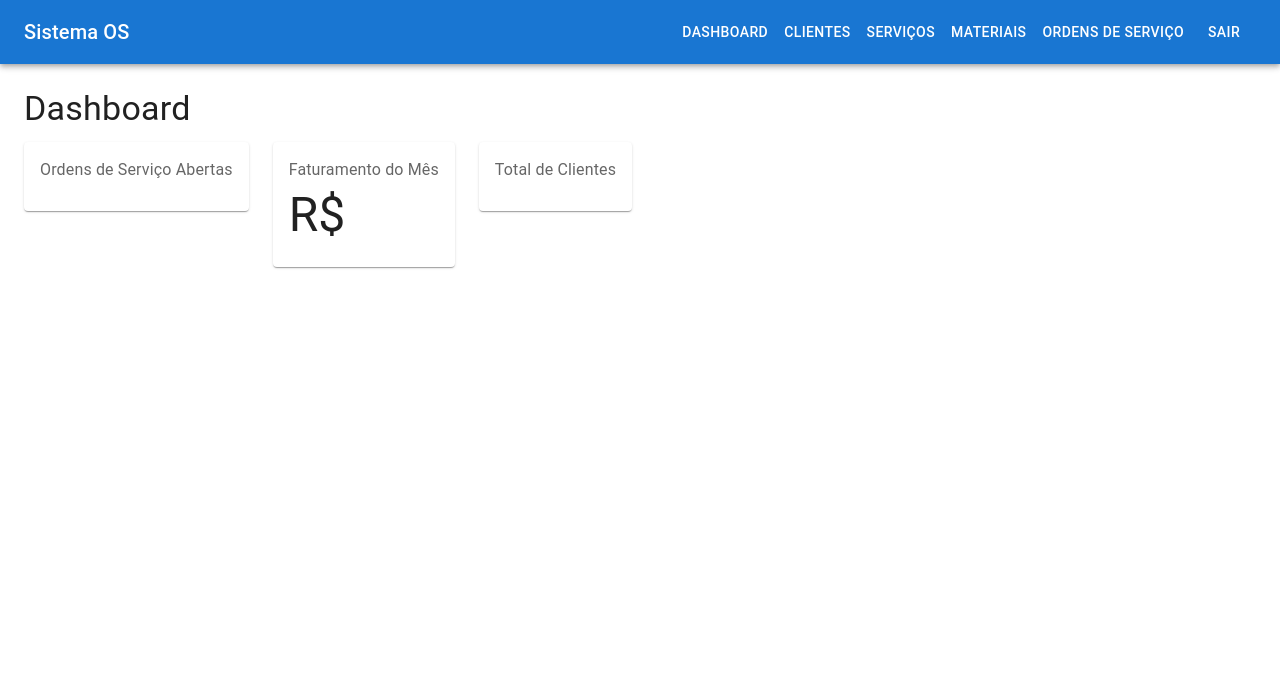
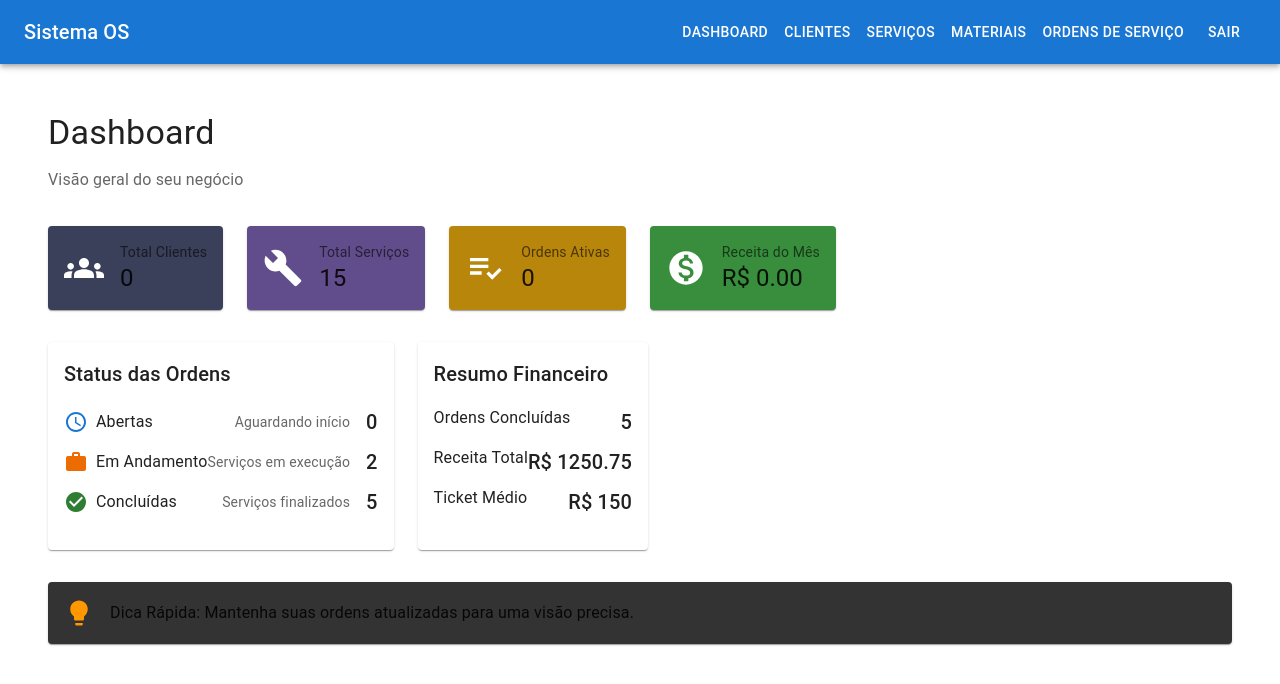
Before and after one commit to RafaelSilvaGomes/os-manager, a React app in the folder frontend/: page / in a window 1280 px wide. Shown: the top 684 px of the page. Built offline with nearby package versions, Linux system fonts and the light colour scheme; no server answers; sample sign-in values are in the browser's storage; the HTML template or start-up script is replaced by a standard one.

Commit message:
mexi no dashboard

```diff
--- a/frontend/src/pages/DashboardPage.jsx
+++ b/frontend/src/pages/DashboardPage.jsx
@@ -2,34 +2,40 @@
 
 import { useState, useEffect } from 'react';
 import axios from 'axios';
-import { Box, Grid, Card, CardContent, Typography, CircularProgress } from '@mui/material';
+import { Box, Grid, Card, CardContent, Typography, CircularProgress, Icon } from '@mui/material'; // Adicionamos 'Icon'
+import {
+  Groups as GroupsIcon,
+  Build as BuildIcon,
+  PlaylistAddCheck as PlaylistAddCheckIcon,
+  MonetizationOn as MonetizationOnIcon,
+  AccessTime as AccessTimeIcon,
+  Work as WorkIcon,
+  CheckCircle as CheckCircleIcon,
+  Lightbulb as LightbulbIcon,
+} from '@mui/icons-material'; // Importamos os ícones do Material-UI
+
 
 function DashboardPage() {
-  // 1. Estado para guardar os dados e controlar o carregamento
   const [stats, setStats] = useState(null);
   const [loading, setLoading] = useState(true);
 
+  // Re-utilizamos a função de busca de estatísticas que você já fez
   useEffect(() => {
     const fetchStats = async () => {
       try {
         const token = localStorage.getItem('accessToken');
         const config = { headers: { Authorization: `Bearer ${token}` } };
-
-        // 2. Faz a requisição para o nosso novo endpoint de estatísticas
         const response = await axios.get('http://127.0.0.1:8000/api/dashboard/stats/', config);
-
-        setStats(response.data); // Guarda o objeto de estatísticas no estado
+        setStats(response.data);
       } catch (error) {
         console.error("Erro ao buscar estatísticas do dashboard:", error);
       } finally {
         setLoading(false);
       }
     };
+    fetchStats();
+  }, []);
 
-    fetchStats();
-  }, []); // O array vazio [] garante que a busca aconteça só uma vez
-
-  // Enquanto os dados não chegam, mostra um indicador de carregamento
   if (loading) {
     return (
       <Box sx={{ display: 'flex', justifyContent: 'center', alignItems: 'center', height: '50vh' }}>
@@ -38,55 +44,140 @@ function DashboardPage() {
     );
   }
 
+  // Dados fictícios para demonstração, já que alguns KPIs ainda não temos no backend
+  // Você pode remover ou ajustar conforme formos implementando
+  const mockStats = {
+    totalClientes: stats?.total_clientes || 0,
+    totalServicos: 15, // Backend não tem esse dado ainda
+    ordensAtivas: stats?.ordens_abertas || 0,
+    receitaMes: stats?.faturamento_mes || '0.00',
+    ordensAbertasDetalhe: stats?.ordens_abertas || 0,
+    ordensEmAndamentoDetalhe: 2, // Backend não tem esse dado ainda
+    ordensConcluidasDetalhe: 5,  // Backend não tem esse dado ainda
+    receitaTotal: 1250.75, // Backend não tem esse dado ainda
+    ticketMedio: 150.00, // Backend não tem esse dado ainda
+  };
+
   return (
-    <Box sx={{ flexGrow: 1 }}>
+    <Box sx={{ flexGrow: 1, p: 3 }}>
+      {/* Título e Subtítulo */}
       <Typography variant="h4" gutterBottom>
         Dashboard
       </Typography>
+      <Typography variant="subtitle1" color="text.secondary" gutterBottom sx={{ mb: 4 }}>
+        Visão geral do seu negócio
+      </Typography>
 
-      {/* 3. O Grid do MUI organiza nossos cards em uma grade responsiva */}
+      {/* Grid para os Cards de KPIs */}
+      <Grid container spacing={3} sx={{ mb: 4 }}>
+        {/* Card: Total Clientes */}
+        <Grid item xs={12} sm={6} md={3}>
+          <Card sx={{ display: 'flex', alignItems: 'center', p: 2, backgroundColor: '#3a3f5a' }}>
+            <GroupsIcon sx={{ fontSize: 40, color: 'white', mr: 2 }} />
+            <Box>
+              <Typography variant="body2" color="text.secondary">Total Clientes</Typography>
+              <Typography variant="h5">{mockStats.totalClientes}</Typography>
+            </Box>
+          </Card>
+        </Grid>
+
+        {/* Card: Total Serviços (Ainda mockado) */}
+        <Grid item xs={12} sm={6} md={3}>
+          <Card sx={{ display: 'flex', alignItems: 'center', p: 2, backgroundColor: '#624D8C' }}>
+            <BuildIcon sx={{ fontSize: 40, color: 'white', mr: 2 }} />
+            <Box>
+              <Typography variant="body2" color="text.secondary">Total Serviços</Typography>
+              <Typography variant="h5">{mockStats.totalServicos}</Typography>
+            </Box>
+          </Card>
+        </Grid>
+
+        {/* Card: Ordens Ativas */}
+        <Grid item xs={12} sm={6} md={3}>
+          <Card sx={{ display: 'flex', alignItems: 'center', p: 2, backgroundColor: '#b8860b' }}>
+            <PlaylistAddCheckIcon sx={{ fontSize: 40, color: 'white', mr: 2 }} />
+            <Box>
+              <Typography variant="body2" color="text.secondary">Ordens Ativas</Typography>
+              <Typography variant="h5">{mockStats.ordensAtivas}</Typography>
+            </Box>
+          </Card>
+        </Grid>
+
+        {/* Card: Receita do Mês */}
+        <Grid item xs={12} sm={6} md={3}>
+          <Card sx={{ display: 'flex', alignItems: 'center', p: 2, backgroundColor: '#388E3C' }}>
+            <MonetizationOnIcon sx={{ fontSize: 40, color: 'white', mr: 2 }} />
+            <Box>
+              <Typography variant="body2" color="text.secondary">Receita do Mês</Typography>
+              <Typography variant="h5">R$ {mockStats.receitaMes}</Typography>
+            </Box>
+          </Card>
+        </Grid>
+      </Grid>
+
+      {/* Grid para Status das Ordens e Resumo Financeiro */}
       <Grid container spacing={3}>
-
-        <Grid item xs={12} sm={6} md={4}>
+        {/* Card: Status das Ordens */}
+        <Grid item xs={12} md={6}>
           <Card>
             <CardContent>
-              <Typography color="text.secondary" gutterBottom>
-                Ordens de Serviço Abertas
-              </Typography>
-              <Typography variant="h3" component="div">
-                {stats?.ordens_abertas}
-              </Typography>
+              <Typography variant="h6" gutterBottom>Status das Ordens</Typography>
+              <Box sx={{ mt: 2 }}>
+                <Box sx={{ display: 'flex', alignItems: 'center', mb: 1 }}>
+                  <AccessTimeIcon sx={{ color: 'primary.main', mr: 1 }} />
+                  <Typography variant="body1" sx={{ flexGrow: 1 }}>Abertas</Typography>
+                  <Typography variant="body2" color="text.secondary">Aguardando início</Typography>
+                  <Typography variant="h6" sx={{ ml: 2 }}>{mockStats.ordensAbertasDetalhe}</Typography>
+                </Box>
+                <Box sx={{ display: 'flex', alignItems: 'center', mb: 1 }}>
+                  <WorkIcon sx={{ color: 'warning.main', mr: 1 }} />
+                  <Typography variant="body1" sx={{ flexGrow: 1 }}>Em Andamento</Typography>
+                  <Typography variant="body2" color="text.secondary">Serviços em execução</Typography>
+                  <Typography variant="h6" sx={{ ml: 2 }}>{mockStats.ordensEmAndamentoDetalhe}</Typography>
+                </Box>
+                <Box sx={{ display: 'flex', alignItems: 'center', mb: 1 }}>
+                  <CheckCircleIcon sx={{ color: 'success.main', mr: 1 }} />
+                  <Typography variant="body1" sx={{ flexGrow: 1 }}>Concluídas</Typography>
+                  <Typography variant="body2" color="text.secondary">Serviços finalizados</Typography>
+                  <Typography variant="h6" sx={{ ml: 2 }}>{mockStats.ordensConcluidasDetalhe}</Typography>
+                </Box>
+              </Box>
             </CardContent>
           </Card>
         </Grid>
 
-        <Grid item xs={12} sm={6} md={4}>
+        {/* Card: Resumo Financeiro (Ainda mockado) */}
+        <Grid item xs={12} md={6}>
           <Card>
             <CardContent>
-              <Typography color="text.secondary" gutterBottom>
-                Faturamento do Mês
-              </Typography>
-              <Typography variant="h3" component="div">
-                R$ {stats?.faturamento_mes}
-              </Typography>
+              <Typography variant="h6" gutterBottom>Resumo Financeiro</Typography>
+              <Box sx={{ mt: 2 }}>
+                <Box sx={{ display: 'flex', justifyContent: 'space-between', mb: 1 }}>
+                  <Typography variant="body1">Ordens Concluídas</Typography>
+                  <Typography variant="h6">{mockStats.ordensConcluidasDetalhe}</Typography>
+                </Box>
+                <Box sx={{ display: 'flex', justifyContent: 'space-between', mb: 1 }}>
+                  <Typography variant="body1">Receita Total</Typography>
+                  <Typography variant="h6">R$ {mockStats.receitaTotal}</Typography>
+                </Box>
+                <Box sx={{ display: 'flex', justifyContent: 'space-between', mb: 1 }}>
+                  <Typography variant="body1">Ticket Médio</Typography>
+                  <Typography variant="h6">R$ {mockStats.ticketMedio}</Typography>
+                </Box>
+              </Box>
             </CardContent>
           </Card>
         </Grid>
+      </Grid>
 
-        <Grid item xs={12} sm={6} md={4}>
-          <Card>
-            <CardContent>
-              <Typography color="text.secondary" gutterBottom>
-                Total de Clientes
-              </Typography>
-              <Typography variant="h3" component="div">
-                {stats?.total_clientes}
-              </Typography>
-            </CardContent>
-          </Card>
-        </Grid>
+      {/* Dica Rápida */}
+      <Card sx={{ mt: 4, backgroundColor: '#333', display: 'flex', alignItems: 'center', p: 2 }}>
+        <LightbulbIcon sx={{ fontSize: 30, color: 'warning.light', mr: 2 }} />
+        <Typography variant="body1">
+          Dica Rápida: Mantenha suas ordens atualizadas para uma visão precisa.
+        </Typography>
+      </Card>
 
-      </Grid>
     </Box>
   );
 }
```
